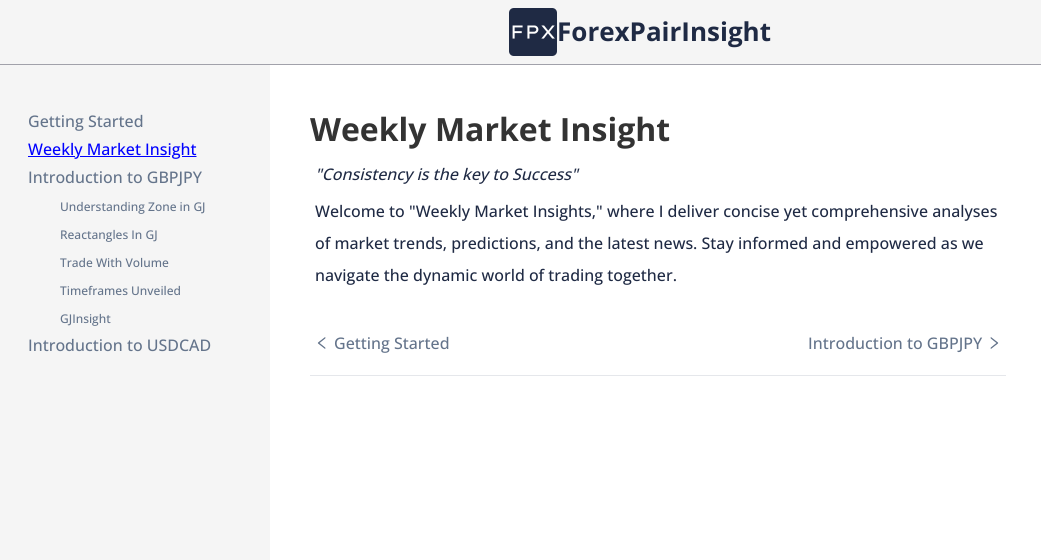
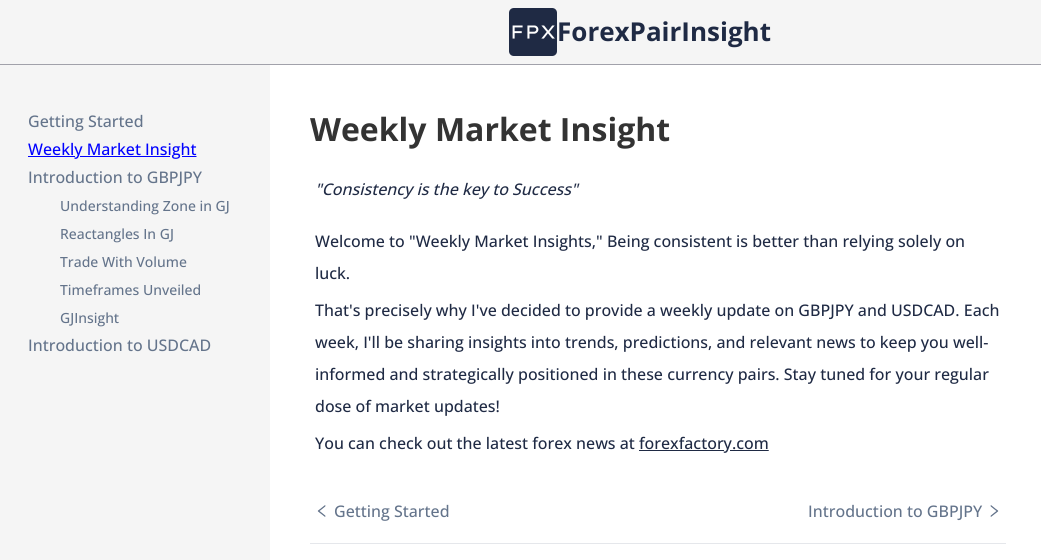
Before and after one commit to Harman-preet-singh13/forexpairinsight, a Next.js app: page /Page/Weekly in a window 1280 px wide. Shown: the top 560 px of the page, without its empty margins (0-1041 px from the left). Built offline with nearby package versions, Linux system fonts and the light colour scheme.

Commit message:
fs changes in TagMenu

```diff
--- a/src/components/TagMenu.tsx
+++ b/src/components/TagMenu.tsx
@@ -31,7 +31,7 @@ export default function TagMenu({ closeModal }: TageMenuProps) {
           tags.title === "Introduction to USDCAD" ||
           tags.title === "Weekly Market Insight"
             ? ""
-            : "12px",
+            : "14px",
         paddingLeft:
           tags.title === "Getting Started" ||
           tags.title === "Introduction to GBPJPY" ||
--- a/src/components/TitleName.tsx
+++ b/src/components/TitleName.tsx
@@ -6,15 +6,14 @@ import Head from 'next/head';
 export default function TitleName() {
 
     const pathname = usePathname();
-
     const slug = pathname.substring(6);
 
-
+    const defaultTitle = 'ForexPairInsight'
   return (
     <>
     <Head>
         <title>
-            ForexPairInsight -{" "}{slug}
+            ForexPairInsight -{" "}{slug || defaultTitle }
         </title>
     </Head>
     </>
--- a/src/pages/Page/USDCAD.tsx
+++ b/src/pages/Page/USDCAD.tsx
@@ -5,6 +5,9 @@ import React from 'react'
 export default function page() {
   return (
     <main className="width-container">
+      <h1>
+        Coming shortly
+      </h1>
       <TitleName />
       <FooterNavBtn />
     </main>
--- a/src/pages/Page/Weekly.tsx
+++ b/src/pages/Page/Weekly.tsx
@@ -7,14 +7,32 @@ export default function Weekly() {
     <main className="width-container">
       <TitleName />
       <h1>Weekly Market Insight</h1>
-      <p className="italic">
-        "Consistency is the key to Success"
+      <p className="italic my-5">"Consistency is the key to Success"</p>
+      <p>
+        Welcome to "Weekly Market Insights," Being consistent is better than
+        relying solely on luck.
       </p>
       <p>
-        Welcome to "Weekly Market Insights," where I deliver concise yet
-        comprehensive analyses of market trends, predictions, and the latest
-        news. Stay informed and empowered as we navigate the dynamic world of
-        trading together.
+        That's precisely why I've decided to provide a weekly update on GBPJPY
+        and USDCAD. Each week, I'll be sharing insights into trends,
+        predictions, and relevant news to keep you well-informed and
+        strategically positioned in these currency pairs. Stay tuned for your
+        regular dose of market updates!
+      </p>
+      <p>
+        You can check out the latest forex news at{" "}
+        <a
+          className="underline"
+          href="https://www.forexfactory.com/calendar"
+          target="_blank"
+          rel="noopener noreferrer"
+        >
+          forexfactory.com
+        </a>
+      </p>
+
+      <p>
+
       </p>
       <FooterNavBtn />
     </main>
```
